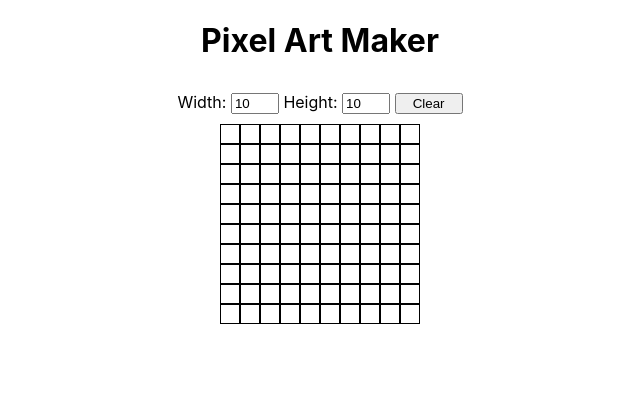
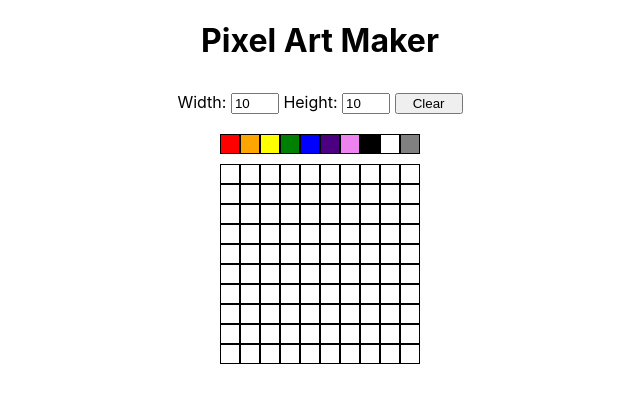
Before and after one commit to MagicMart/pixel-react, a React (Create React App) app: page / in a window 1280 px wide. Shown: the top 402 px of the page, without its empty margins (320-960 px from the left). Built offline with nearby package versions, Linux system fonts and the light colour scheme.

Commit message:
feature: colour palette choice

```diff
--- a/src/App.css
+++ b/src/App.css
@@ -24,6 +24,12 @@ html {
     margin: 0 auto;
 }
 
+.palette {
+    display: flex;
+    flex-wrap: wrap;
+    margin: 10px auto;
+}
+
 .cell {
     background: white;
     width: 20px;
--- a/src/App.js
+++ b/src/App.js
@@ -1,12 +1,14 @@
 import React, { Component } from "react";
 import Inputs from "./components/Inputs";
 import Cell from "./components/Cell";
+import Palette from "./components/Palette";
 import "./App.css";
 
 class App extends Component {
     state = {
         width: 10,
         height: 10,
+        color: "black",
         clear: false,
         isMouseDown: false
     };
@@ -43,9 +45,11 @@ class App extends Component {
             this.resetClear();
         }
     }
+    colorChoice = e => {
+        this.setState({ color: e.target.style.background });
+    };
 
     render() {
-        console.log("App");
         const cells = () => {
             let arr = [];
             for (let i = 0; i < this.state.width * this.state.height; i += 1) {
@@ -55,6 +59,7 @@ class App extends Component {
                         isMouseDown={this.state.isMouseDown}
                         clear={this.state.clear}
                         key={i}
+                        color={this.state.color}
                     />
                 ];
             }
@@ -72,6 +77,7 @@ class App extends Component {
                         gridHeight={this.gridHeight}
                         clearCells={this.clearCells}
                     />
+                    <Palette colorChoice={this.colorChoice} />
                     <div
                         className="grid"
                         onMouseLeave={this.mouseUp}
--- a/src/components/Cell.js
+++ b/src/components/Cell.js
@@ -3,22 +3,20 @@ import PropTypes from "prop-types";
 
 class Cell extends Component {
     state = { background: "white" };
+
     changeColor = () => {
         this.setState(function(state) {
-            return state.background === "red"
-                ? { background: "white" }
-                : { background: "red" };
+            return state.background === "white"
+                ? { background: this.props.color }
+                : { background: "white" };
         });
     };
     mousePaint = () => {
-        this.setState(function(state) {
-            if (state.background !== "red") {
-                return { background: "red" };
-            }
+        this.setState(function() {
+            return { background: this.props.color };
         });
     };
     clearCell = () => {
-        console.log("function clearCell called");
         this.setState({ background: "white" });
     };
 
--- a/src/components/Inputs.js
+++ b/src/components/Inputs.js
@@ -3,7 +3,6 @@ import PropTypes from "prop-types";
 
 class Inputs extends Component {
     render() {
-        console.log("Inputs");
         return (
             <form className="inputs">
                 {" "}
--- /dev/null
+++ b/src/components/Palette.js
@@ -0,0 +1,34 @@
+import React from "react";
+import PaletteCells from "./PaletteCells";
+
+function Palette(props) {
+    const paletteCells = () => {
+        let arr = [];
+        const colors = [
+            "red",
+            "orange",
+            "yellow",
+            "green",
+            "blue",
+            "indigo",
+            "violet",
+            "black",
+            "white",
+            "gray"
+        ];
+        for (let i = 0; i <= 9; i += 1) {
+            arr = [
+                ...arr,
+                <PaletteCells
+                    colorChoice={props.colorChoice}
+                    color={colors[i]}
+                    key={i}
+                />
+            ];
+        }
+        return arr;
+    };
+    return <div className="palette">{paletteCells()}</div>;
+}
+
+export default Palette;
--- /dev/null
+++ b/src/components/PaletteCells.js
@@ -0,0 +1,13 @@
+import React from "react";
+
+function PaletteCells(props) {
+    return (
+        <div
+            className="cell"
+            onClick={e => props.colorChoice(e)}
+            style={{ background: props.color }}
+        />
+    );
+}
+
+export default PaletteCells;
```
